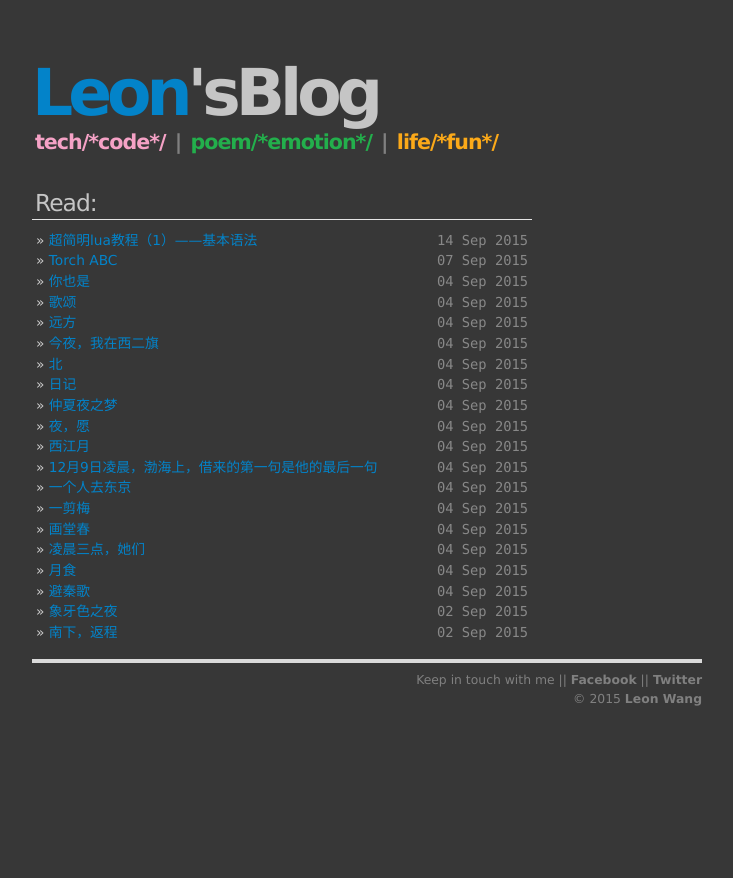
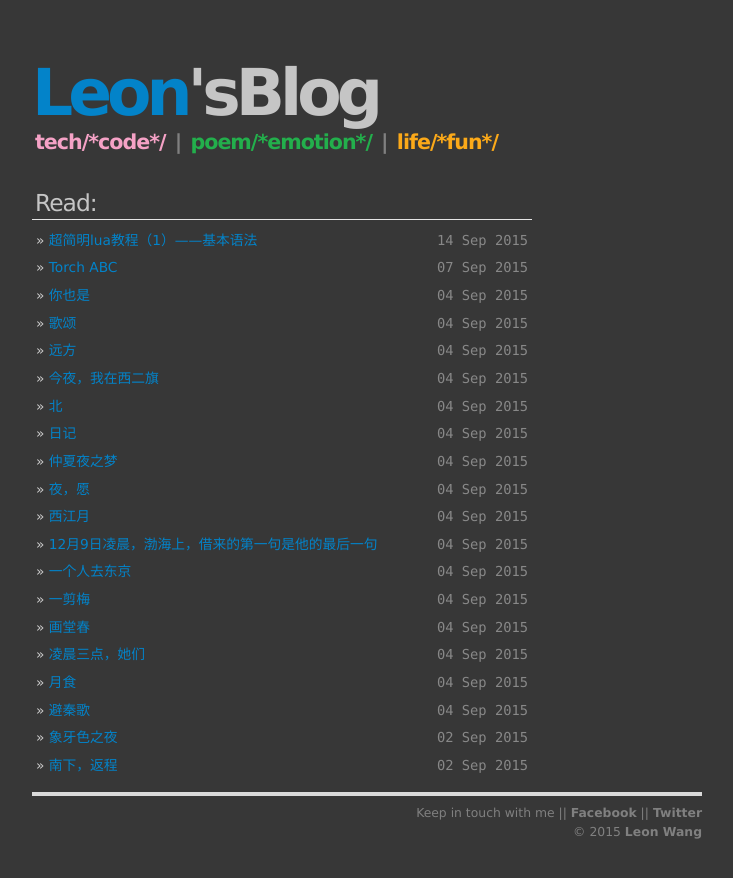
Before and after one commit to wangliyangleon/wangliyangleon-deprecated.github.io, a Jekyll site: the page built from index.html, in a window 1280 px wide. Shown: the top 878 px of the page, without its empty margins (273-1006 px from the left). Built offline with Jekyll 4.4.1, drawn with Linux system fonts in a browser that asks for light colours.

Commit message:
change the margin of li, change the color of a.hover

```diff
--- a/css/default.css
+++ b/css/default.css
@@ -19,7 +19,7 @@ text-decoration:none;
 
 a:hover {
 text-decoration:underline;
-color: #f5a2c6;
+color: #fba919;
 }
 
 a img {
@@ -41,7 +41,7 @@ margin:4px 0 4px 10px;
 
 .posts { padding:0;}
 
-li { padding:0 4px; color:#ccc; list-style: none; }
+li { padding:0 4px; color:#ccc; list-style: none; margin: 1px 0px 7px 0px; }
 
 ul.posts li span { float:right; font-family:monofur,monaco,courier; color:#888; }
 ul.posts li a { font-weight:200;}
```
